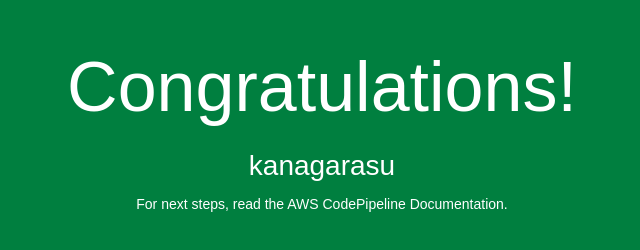
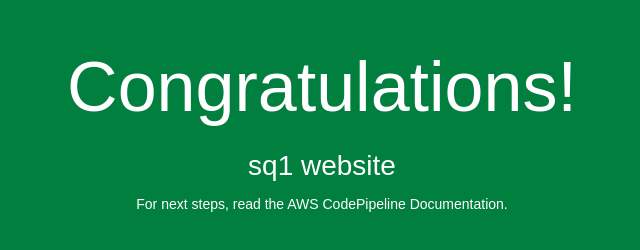
Before and after one commit to kanagrasuaws/sampleapplication, a plain HTML site: page index.html in a window 1280 px wide. Shown: the full height of the page, 318-958 px from the left. Drawn offline with Linux system fonts and the light colour scheme.

Commit message:
Update index.html

```diff
--- a/index.html
+++ b/index.html
@@ -27,7 +27,7 @@
 <body>
   <div align="center">
     <h1>Congratulations!</h1>
-    <h2> kanagarasu</h2>
+    <h2> sq1 website</h2>
     <p>For next steps, read the AWS CodePipeline Documentation.</p>
   </div>
 </body>
```
